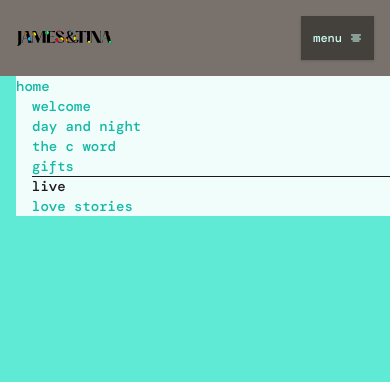
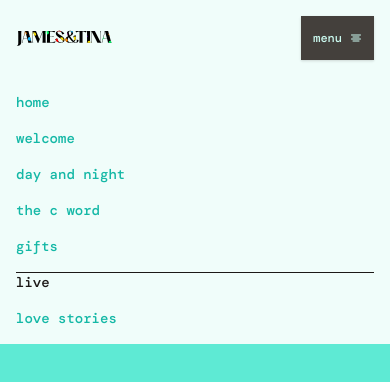
Before and after one commit to jamesgrubb/weddingtwenty, a Next.js app: page /live in a window 390 px wide. Shown: the top 382 px of the page. Built offline with nearby package versions, Linux system fonts and the light colour scheme; a web font is replaced by a local one; what @tailwindcss/typography, tailwindcss-breakpoints-inscpector would draw is missing.

Commit message:
menu fixes

```diff
--- a/components/Layouts/DefaultLayout.js
+++ b/components/Layouts/DefaultLayout.js
@@ -8,7 +8,8 @@ import { FiAlignCenter } from 'react-icons/fi';
 const DefaultLayout = ({ children }) => {
 	return (
 		<div className='flex flex-col items-center h-full min-h-screen bg-teal-300 flex-nowrap'>
-			<header className='fixed z-10 flex items-center justify-between w-full p-4 transform translate-x-0 bg-gray-500 md:items-baseline md:px-0 md:container'>
+			<div className='fixed left-0 right-0 w-full bg-teal-50'>
+				<header className='z-10 flex items-center justify-between w-full p-4 transform translate-x-0 md:items-baseline md:px-0 md:container'>
 					<div className='flex w-24 sm:w-36 md:hidden'>
 						<svg
 							height='100%'
@@ -455,6 +456,8 @@ const DefaultLayout = ({ children }) => {
 						</button>
 					</div>
 				</header>
+			</div>
+
 			<main className='w-full h-full min-h-full bg-teal-300 space-y-36'>
 				{children}
 			</main>
--- a/components/Nav/index.js
+++ b/components/Nav/index.js
@@ -13,7 +13,7 @@ function Nav() {
 		'relative flex hover:after:transition-all text-gray-900 after:scale-x-100 after:absolute after:w-full after:border-b after:border-gray-900 hover:after:scale-x-100 hover:text-gray-900 hover:after:absolute hover:after:w-full hover:after:border-b hover:after:border-gray-900';
 	return (
 		<nav>
-			<ul className='absolute w-full space-x-4 font-mono text-sm font-light text-teal-500 lowercase bg-teal-50 md:w-auto top-full left-4 md:static md:flex'>
+			<ul className='absolute left-0 w-full p-4 space-y-4 font-mono text-sm font-light text-teal-500 lowercase sm:right-0 sm:left-auto md:space-y-0 md:p-0 md:space-x-4 bg-teal-50 md:w-auto top-full md:static md:flex'>
 				{NavItems.map((item, i) => {
 					return (
 						<li
--- a/pages/index.js
+++ b/pages/index.js
@@ -44,6 +44,7 @@ export async function getStaticProps() {
 		.firstPage();
 	const events = getMinifiedRecords(itemRecords);
 	console.log(events);
+	console.log(events);
 	return {
 		props: {
 			events: events,
```
Lines whose indentation alone changed are shown as unchanged.
